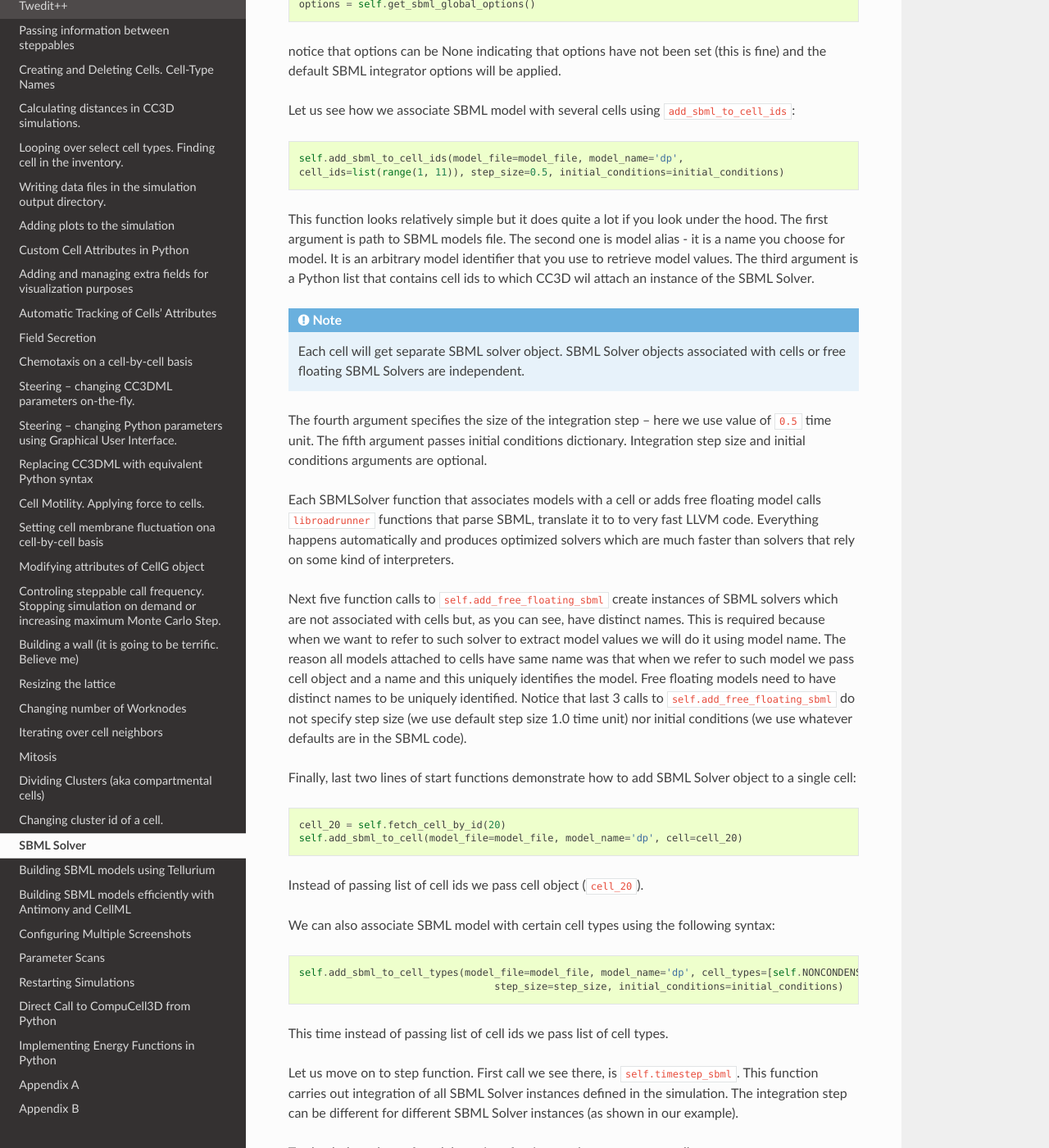
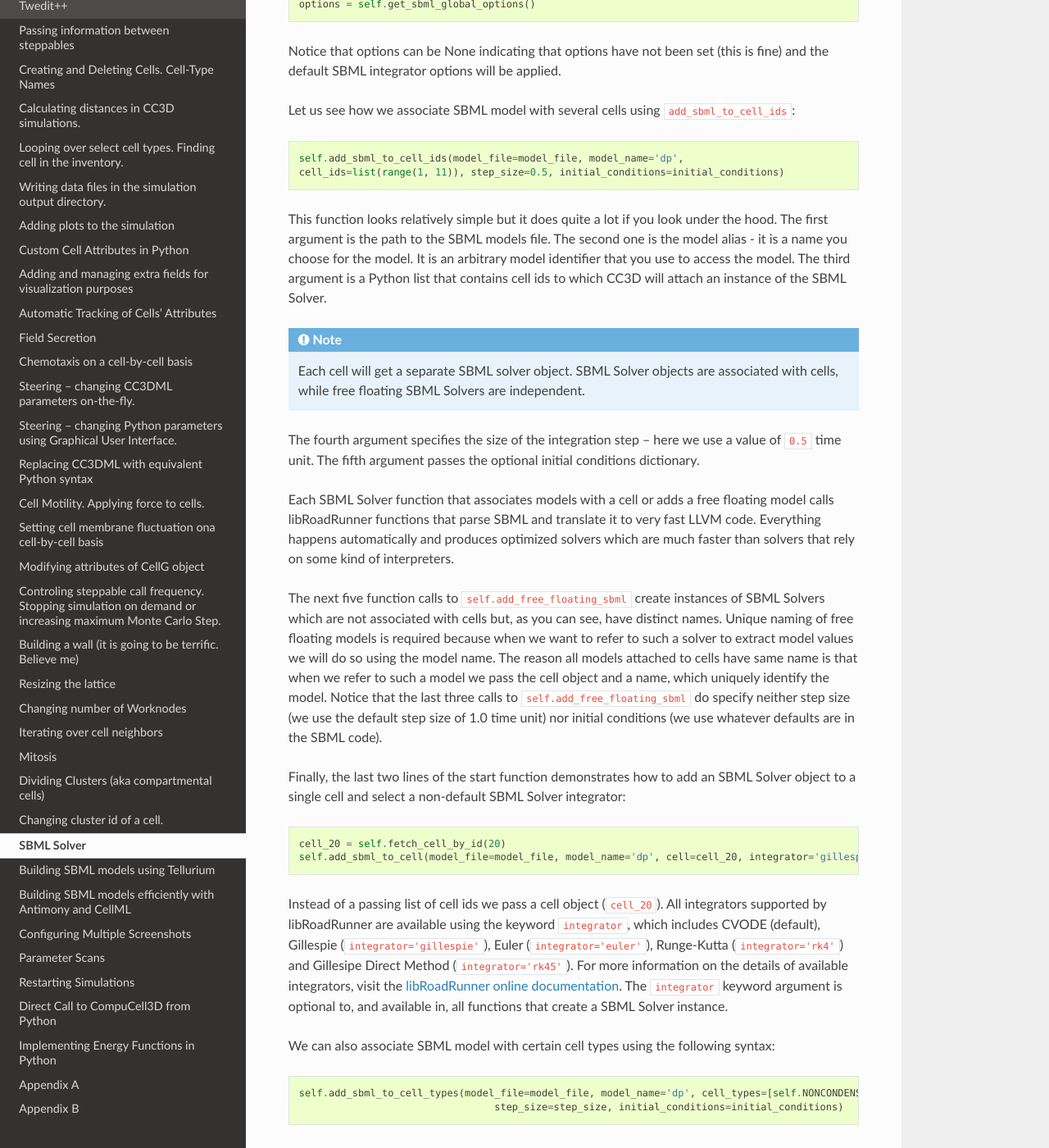
Before and after one commit to CompuCell3D/PythonScriptingManual, a Sphinx documentation site: the page built from docs/sbml_solver.rst, in a window 1280 px wide and 1400 px high, scrolled down 2605 px. Shown: the whole window at 82% size. Built offline with Sphinx 7.4.7 and the Read the Docs theme 2.0.0, drawn with Linux system fonts in a browser that asks for light colours; some of the changed text lies outside the part shown.

Commit message:
Added integrator option; minor revisions throughout

```diff
--- a/docs/sbml_solver.rst
+++ b/docs/sbml_solver.rst
@@ -8,7 +8,7 @@ in the form of Ordinary Differential Equations (ODEs). There are many
 ODE solvers available and you can write your own. However the solution
 we like most is called ``SBML Solver``. Before going any further let us
 explain briefly what **SBML** itself is. **SBML** stands for **Systems Biology Markup Language**.
-It was proposed around year 2000 by few scientists from
+It was proposed around year 2000 by a few scientists from
 Caltech (Mike Hucka, Herbert Sauro, Andrew Finney). According to
 Wikipedia, SBML is a representation format, based on XML, for
 communicating and storing computational models of biological processes.
@@ -19,12 +19,12 @@ as e.g. PBPK, population models etc…
 Being a multi-cell modeling platform CC3D allows users to associate
 multiple SBML model solvers with a single cell or create “free floating”
 SBML model solvers. The CC3D Python syntax that deals with the SBML
-models is referred to as SBML Solver. Internally SBML Solver relies on a
-C++ RoadRunnerLib developed by Herbert Sauro team. RoadRunnerLib in turn
+models is referred to as "SBML Solver". Internally SBML Solver relies on
+C++ libRoadRunner developed by Herbert Sauro's team. libRoadRunner in turn
 is based on the C# code written by Frank Bergmann. CC3D uses
-RoadRunnerLib as the engine to solve systems of ODEs. All SBML Solver
+libRoadRunner as the engine to solve systems of ODEs. All SBML Solver
 functionality is available via SteppableBasePy member functions.
-Twedit++ provides nice shortcuts that help users write valid code
+Twedit++ provides nice shortcuts that help users write valid code while
 tapping into SBML Solver functionality. See ``CC3DPython->SBML Solver`` menu
 for options available.
 
@@ -66,7 +66,7 @@ Let us look at the example steppable that uses SBML Solver:
 
            cell_20 = self.fetch_cell_by_id(20)
 
-           self.add_sbml_to_cell(model_file=model_file, model_name='dp', cell=cell_20)
+           self.add_sbml_to_cell(model_file=model_file, model_name='dp', cell=cell_20, integrator='gillespie')
 
        def step(self, mcs):
            self.timestep_sbml()
@@ -89,11 +89,11 @@ Let us look at the example steppable that uses SBML Solver:
 
 
 
-In the start function we specify path to the SBML model (here we use
+In the start function we specify the path to the SBML model (here we use
 partial path ``Simulation/test_1.xml`` because ``test_1.xml`` is in our CC3D
-Simulation project directory) and also create python dictionary that has
+Simulation project directory) and also create a python dictionary that has
 initial conditions for the SBML model. This particular model has two
-floating species : ``S1`` and ``S2`` and our dictionary – ``initialConditions``
+floating species : ``S1`` and ``S2`` and our dictionary – ``initialConditions`` -
 stores the initial concentration of these species to 0.0002 and 0.000002
 respectively:
 
@@ -130,18 +130,18 @@ stiff to ``True``:
    self.set_sbml_global_options(options)
 
 
-After defining options dictionary we inform CC3D to use these settings
-. We do it by using as shown above. A thing to remember that new options
+After defining the options dictionary we inform CC3D to use these settings.
+We do it by using as shown above. A thing to remember that new options
 will apply to all SBML model that were added after calling
 ``set_sbml_global_options``. This means that usually you want to ensure that
-SBML integration optin setting should be first thing you do in your
+SBML integration options setting should be the first thing you do in your
 Python steppable file. If you want ot retrieve options simply type:
 
 .. code-block:: python
 
     options = self.get_sbml_global_options()
 
-notice that options can be None indicating that options have not been
+Notice that options can be None indicating that options have not been
 set (this is fine) and the default SBML integrator options will be
 applied.
 
@@ -153,47 +153,52 @@ Let us see how we associate SBML model with several cells using ``add_sbml_to_ce
    cell_ids=list(range(1, 11)), step_size=0.5, initial_conditions=initial_conditions)
 
 This function looks relatively simple but it does quite a lot if you
-look under the hood. The first argument is path to SBML models file. The
-second one is model alias - it is a name you choose for model. It is an
-arbitrary model identifier that you use to retrieve model values. The third argument is a
-Python list that contains cell ids to which CC3D wil attach an instance
+look under the hood. The first argument is the path to the SBML models file. The
+second one is the model alias - it is a name you choose for the model. It is an
+arbitrary model identifier that you use to access the model. The third argument is a
+Python list that contains cell ids to which CC3D will attach an instance
 of the SBML Solver.
 
 .. note::
-   Each cell will get separate SBML solver object. SBML Solver objects associated with cells or free floating SBML Solvers are independent.
+   Each cell will get a separate SBML solver object. SBML Solver objects are associated with cells, while free floating SBML Solvers are independent.
 
 The fourth argument specifies the size of the integration step – here we
-use value of ``0.5`` time unit. The fifth argument passes initial conditions
-dictionary. Integration step size and initial conditions arguments are
-optional.
+use a value of ``0.5`` time unit. The fifth argument passes the optional initial conditions
+dictionary.
 
-Each SBMLSolver function that associates models with a cell or adds
-free floating model calls ``libroadrunner`` functions that parse SBML,
-translate it to to very fast LLVM code. Everything happens
+Each SBML Solver function that associates models with a cell or adds a
+free floating model calls libRoadRunner functions that parse SBML and
+translate it to very fast LLVM code. Everything happens
 automatically and produces optimized solvers which are much faster than
 solvers that rely on some kind of interpreters.
 
-Next five function calls to ``self.add_free_floating_sbml`` create instances of
-SBML solvers which are not associated with cells but, as you can see,
-have distinct names. This is required because when we want to refer to
-such solver to extract model values we will do it using model name. The
-reason all models attached to cells have same name was that when we
-refer to such model we pass cell object and a name and this uniquely
-identifies the model. Free floating models need to have distinct names
-to be uniquely identified. Notice that last 3 calls to
-``self.add_free_floating_sbml`` do not specify step size (we use default step
-size 1.0 time unit) nor initial conditions (we use whatever defaults are
+The next five function calls to ``self.add_free_floating_sbml`` create instances of
+SBML Solvers which are not associated with cells but, as you can see,
+have distinct names. Unique naming of free floating models is required because
+when we want to refer to such a solver to extract model values we will do so using the model name.
+The reason all models attached to cells have same name is that when we
+refer to such a model we pass the cell object and a name, which uniquely
+identify the model. Notice that the last three calls to
+``self.add_free_floating_sbml`` do specify neither step size (we use the default step
+size of 1.0 time unit) nor initial conditions (we use whatever defaults are
 in the SBML code).
 
-Finally, last two lines of start functions demonstrate how to add SBML
-Solver object to a single cell:
+Finally, the last two lines of the start function demonstrates how to add an SBML
+Solver object to a single cell and select a non-default SBML Solver integrator:
 
 .. code-block:: python
 
    cell_20 = self.fetch_cell_by_id(20)
-   self.add_sbml_to_cell(model_file=model_file, model_name='dp', cell=cell_20)
+   self.add_sbml_to_cell(model_file=model_file, model_name='dp', cell=cell_20, integrator='gillespie')
 
-Instead of passing list of cell ids we pass cell object (``cell_20``).
+Instead of a passing list of cell ids we pass a cell object (``cell_20``). All integrators
+supported by libRoadRunner are available using the keyword ``integrator``, which includes
+CVODE (default), Gillespie (``integrator='gillespie'``), Euler (``integrator='euler'``),
+Runge-Kutta (``integrator='rk4'``) and Gillesipe Direct Method (``integrator='rk45'``).
+For more information on the details of available integrators, visit the
+`libRoadRunner online documentation <https://libroadrunner.readthedocs.io/en/latest/PythonAPIReference/cls_Integrator.html?highlight=integrator#rk4>`_.
+The ``integrator`` keyword argument is optional to, and available in, all functions
+that create a SBML Solver instance.
 
 We can also associate SBML model with certain cell types using the
 following syntax:
@@ -203,22 +208,22 @@ following syntax:
    self.add_sbml_to_cell_types(model_file=model_file, model_name='dp', cell_types=[self.NONCONDENSING],
                                     step_size=step_size, initial_conditions=initial_conditions)
 
-This time instead of passing list of cell ids we pass list of cell
+This time instead of passing a list of cell ids we pass list of cell
 types.
 
-Let us move on to step function. First call we see there, is
+Let us move on to the step function. The first call we see there is
 ``self.timestep_sbml``. This function carries out integration of all SBML
 Solver instances defined in the simulation. The integration step can be
 different for different SBML Solver instances (as shown in our example).
 
-To check the values of model species after integration step we can call
+To check the values of model species after the integration step we can call
 e.g.
 
 .. code-block:: python
 
    print('Free Floating Medium_dp2', self.sbml.Medium_dp2.values())
 
-These functions check and print model variables for free floating model
+These functions check and print model variables for the free floating model
 called ``Medium_dp2``.
 
 The next set of function calls:
@@ -230,15 +235,15 @@ The next set of function calls:
       Medium_dp2['S1'] = 10
       Medium_dp2['S2'] = 0.5
 
-set new state for for free floating model called ``Medium_dp2``. If we
-wanted to print state of the model dp belonging to cell object called
-``cell20`` we would use the following syntax:
+set a new state for the free floating model called ``Medium_dp2``. If we
+wanted to print the state of the model ``dp`` belonging to the cell object called
+``cell_20`` we would use the following syntax:
 
 .. code-block:: python
 
     print('cell_20, dp=', cell_20.sbml.dp.values())
 
-To assign new values to dp model variables for cell20 we use the
+To assign new values to ``dp`` model variables for ``cell_20`` we use the
 following syntax:
 
 .. code-block:: python
@@ -248,43 +253,43 @@ following syntax:
 
 .. note::
 
-   We access free-floating SBML solved via ``self.sbml.MODEL_ALIAS`` syntax whereas SBML solvers associated with a particular cell are accessed using reference to cell objects e.g. ``cell_20.sbml.MODEL_ALIAS``
+   We access a free-floating SBML Solver via ``self.sbml.MODEL_ALIAS`` syntax whereas SBML Solvers associated with a particular cell are accessed using a reference to the cell objects e.g. ``cell_20.sbml.MODEL_ALIAS``
 
 Another useful operation within SBML Solver capabilities is deletion of
-models. This comes handy when at certain point in your simulation you no
-longer need to solve ODE’s described in the SBML model. This is the
-syntax that deletes SBML from cell ids:
+models. This is handy when at a certain point in your simulation you no
+longer need to solve ODEs described in the SBML model. This is the
+syntax that deletes a named SBML Solver model from specific cell ids:
 
 
 .. code-block:: python
 
     self.delete_sbml_from_cell_ids(model_name='dp', cell_ids=list(range(1, 11)))
 
-As you probably suspect, we can delete SBML Solver instance from cell
+As you probably suspect, we can delete a named SBML Solver model from cell
 types:
 
 .. code-block:: python
 
     self.delete_sbml_from_cell_types(model_name='dp' ,cell_types=range[self.A,self.B])
 
-from single cell:
+from a single cell:
 
 .. code-block:: python
 
-    self.delete_sbml_from_cell(model_name='dp',cell=cell20)
+    self.delete_sbml_from_cell(model_name='dp',cell=cell_20)
 
-or delete free floating SBML Solver object:
+or delete a free floating SBML Solver object:
 
 .. code-block:: python
 
     self.delete_free_floating_sbml(model_name='Medium_dp2'))
 
 .. note::
-   When cells get deleted all SBML Solver models are deleted automatically. You do not need to call ``delete_sbml`` functions in such a case.
+   When cells get deleted all SBML Solver models attached to them are deleted automatically. You do not need to call ``delete_sbml`` functions in such a case.
 
 Sometimes you may encounter a need to clone all SBML models from one
-cell to another (e.g. in the mitosis updateAttributes function where you
-clone SBML Solver objects from parent cell to a child cell). SBML Solver
+cell to another (e.g. in the mitosis ``updateAttributes`` function where you
+clone SBML Solver objects from a parent cell to a child cell). SBML Solver
 lets you do that very easily:
 
 .. code-block:: python
@@ -309,16 +314,16 @@ syntax:
    cell_25 = self.fetch_cell_by_id(25)
    self.copy_sbml_simulators(from_cell=cell_10, to_cell=cell_25, sbml_names=['dp'])
 
-As you can see there is third argument - a Python list that specifies
-which models to copy. Here we are copying only dp models. All other
-models associated with parent cells will not be copied.
+As you can see there is a third argument - a Python list that specifies
+which models to copy by name. Here we are copying only ``dp`` models. All other
+models associated with the parent cells will not be copied.
 
 This example demonstrates most important capabilities of SBML Solver.
-The next example shows slightly more complex simulation where we reset
+The next example shows a slightly more complex simulation where we reset
 initial condition of the SBML model before each integration step
 (``Demos/SBMLSolverExamples/DeltaNotch``).
 
-Full description of the Delta-Notch simulation is in the introduction to
+A full description of the Delta-Notch simulation is in the introduction to
 CompuCell3D Manual. The Delta-Notch example demonstrates multi-cellular
 implementation of Delta-Notch mutual inhibitory coupling. In this
 juxtacrine signaling process, a cell’s level of membrane-bound Delta
@@ -343,19 +348,19 @@ interaction due to changing spatial relationships in a real tissue:
       \frac{dN}{dt} & = & \frac{\bar{D}^k}{a + \bar{D}^k} -N
    \end{eqnarray}
 
-where and are the concentrations of activated Delta and Notch proteins
-inside a cell, is the average concentration of activated Delta protein
-at the surface of the cell’s neighbors, and are saturation constants,
-and are Hill coefficients, and is a constant that gives the relative
-lifetimes of Delta and Notch proteins.
+where :math:`D` and :math:`N` are the concentrations of activated Delta and
+Notch proteins inside a cell, respecively, :math:`\bar{D}` is the average
+concentration of activated Delta protein at the surface of the cell’s neighbors,
+and :math:`a` and :math:`b` are saturation constants, and are Hill coefficients,
+and :math:`\nu` is a constant that gives the relative lifetimes of Delta and Notch proteins.
 
 |image17|
 
 Figure 18 Diagram of Delta-Notch feedback regulation between and within
 cells.
 
-For the sake of simplicity let us assume that we downloaded SBML model
-implementing Delta-Notch ODE’s. How do we use such SBML model in CC3D?
+For the sake of simplicity let us assume that we downloaded the SBML model
+implementing the Delta-Notch ODEs. How do we use such SBML model in CC3D?
 Here is the code:
 
 .. code-block:: python
@@ -406,22 +411,22 @@ Here is the code:
 
            self.timestep_sbml()
 
-In the start function we add SBML model (``Simulation/DN_Collier.sbml``) to
+In the ``start`` function we add SBML model (``Simulation/DN_Collier.sbml``) to
 all cells of type ``A`` (it is the only cell type in this simulation besides
 ``Medium``). Later in the for loop we initialize ``D`` and ``N`` species from the
-SBML using random values so that each cell has different SBML starting
-state. We also store the initial SBML in cell dictionary for
-visualization purposes – see full code in the
-``Demos/SBMLSolverExamples/DeltaNotch``. In the step function for each
-cell we visit its neighbors and sum value of Delta in the neighboring
-cells. We divide this value by the number of neighbors (this gives
+SBML model using random values so that each cell has a different SBML model starting
+state. We also store the initial SBML model in a cell dictionary for
+visualization purposes – see the full code in
+``Demos/SBMLSolverExamples/DeltaNotch``. In the ``step`` function for each
+cell we visit its neighbors and sum the value of Delta in the neighboring
+cells. We divide this value by the number of neighbors (this gives the
 average Delta concentration in the neighboring cells - ``D_avg``). We pass
-Davg to the SBML Solver for each cell and then carry out integration for
-the new time step. Before calling ``self.timestep_sbm`` function we store
-values of Delta and Notch concentration in the cell dictionary, but we
-do it for the visualization purposes only. As you can see from this
+``D_avg`` to the SBML Solver for each cell and then carry out integration for
+the next time step. Before calling ``self.timestep_sbml`` we store the
+values of Delta and Notch concentrations in the cell dictionary, but we
+do it for visualization purposes only. As you can see from this
 example SBML Solver programing interface is convenient to use, not to
-mention SBML Solver itself which is very powerful tool which allows
+mention SBML Solver itself is a very powerful tool which allows
 coupling cell-level and sub-cellular scales.
 
 .. |image17| image:: images/image28.png
```
Also changed, not shown: other parts of docs/sbml_solver.rst (+5 -5 lines).
